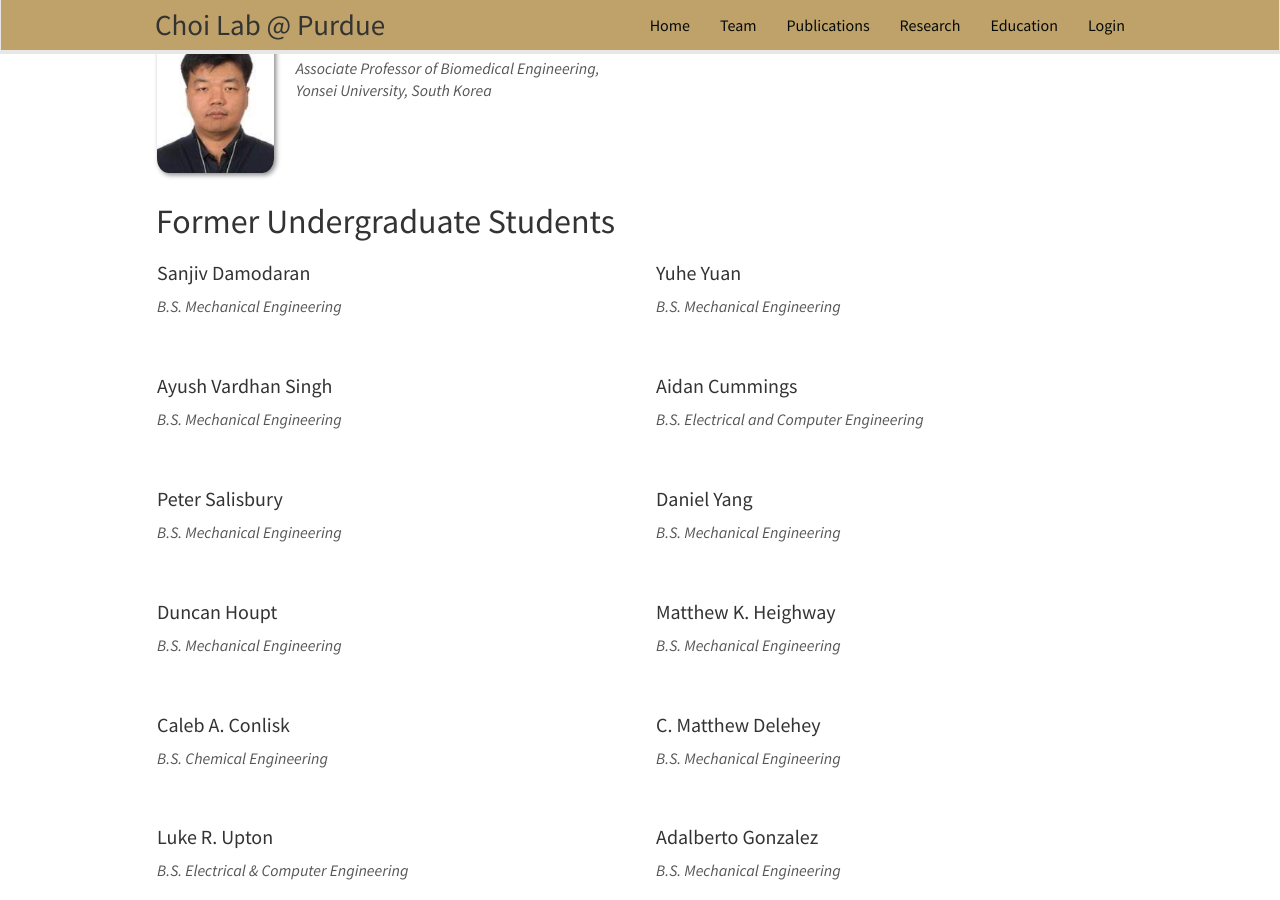
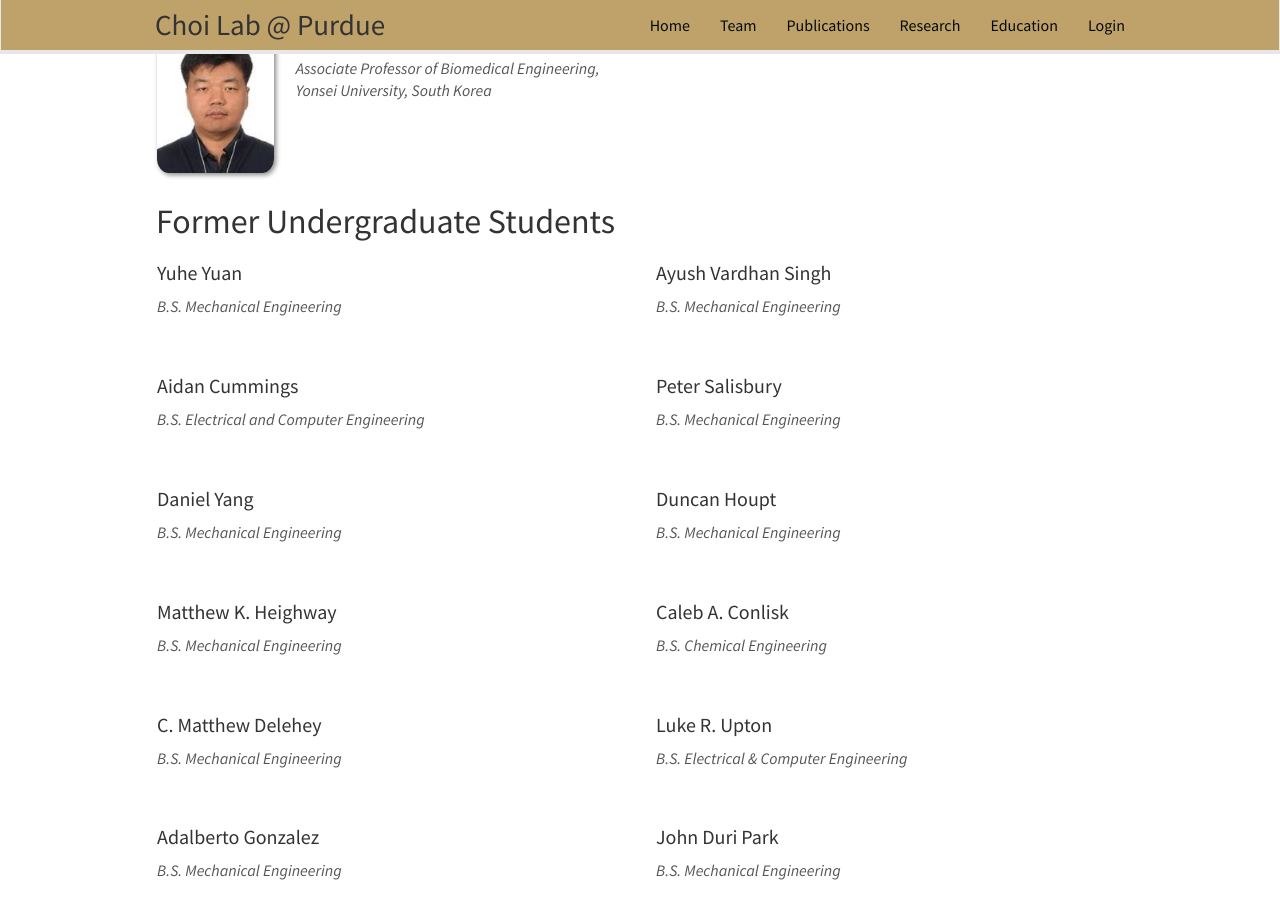
Before and after one commit to choidnalab/choidnalab.github.io, a Jekyll site: the page built from _pages/team.md, in a window 1280 px wide and 900 px high, scrolled down 2462 px. Built offline with Jekyll 4.4.1, drawn with Linux system fonts in a browser that asks for light colours; nearby versions of some CDN libraries.

Commit message:
Update alumni_bsc.yml

```diff
--- a/_data/alumni_bsc.yml
+++ b/_data/alumni_bsc.yml
@@ -1,10 +1,3 @@
-- name: Sanjiv Damodaran
-  photo: nopic.jpg
-  info: B.S. Mechanical Engineering
-  email:
-  number_educ: 0
-  education1:
-
 - name: Yuhe Yuan
   photo: nopic.jpg
   info: B.S. Mechanical Engineering
```
